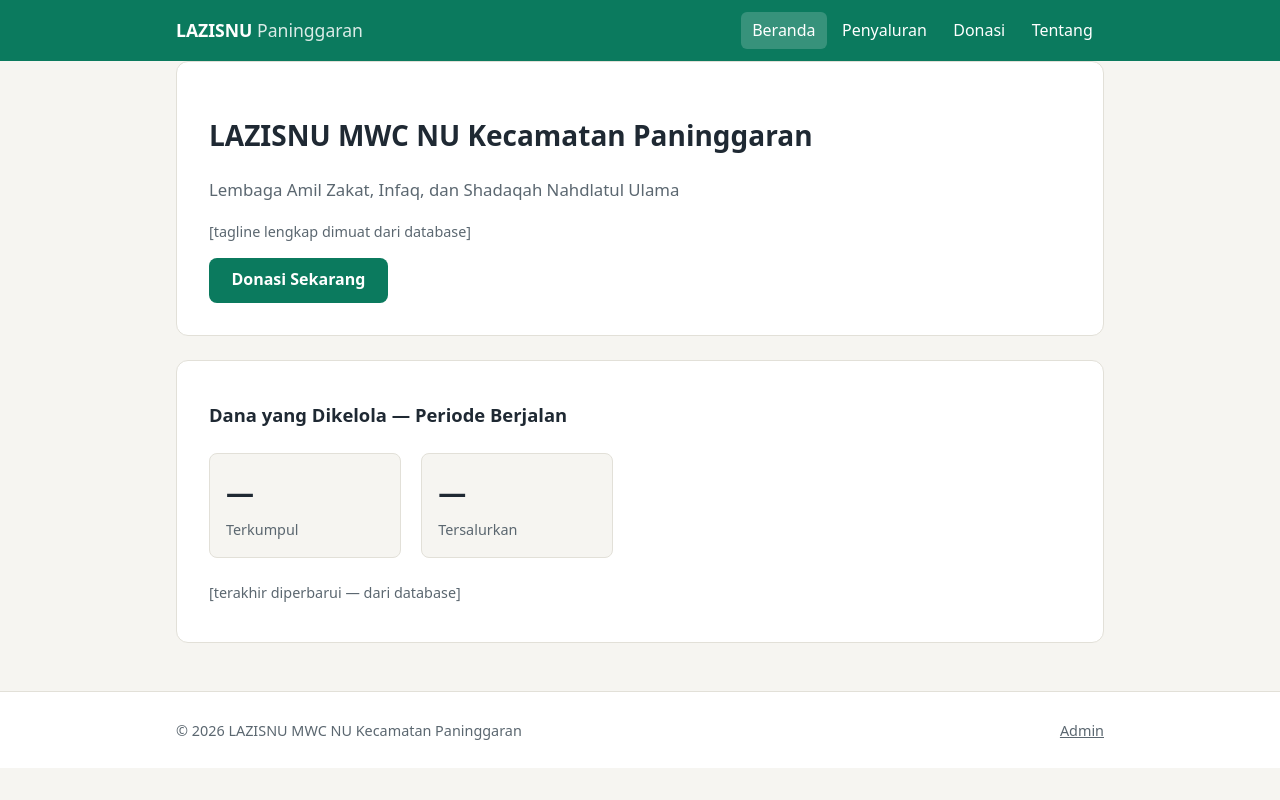
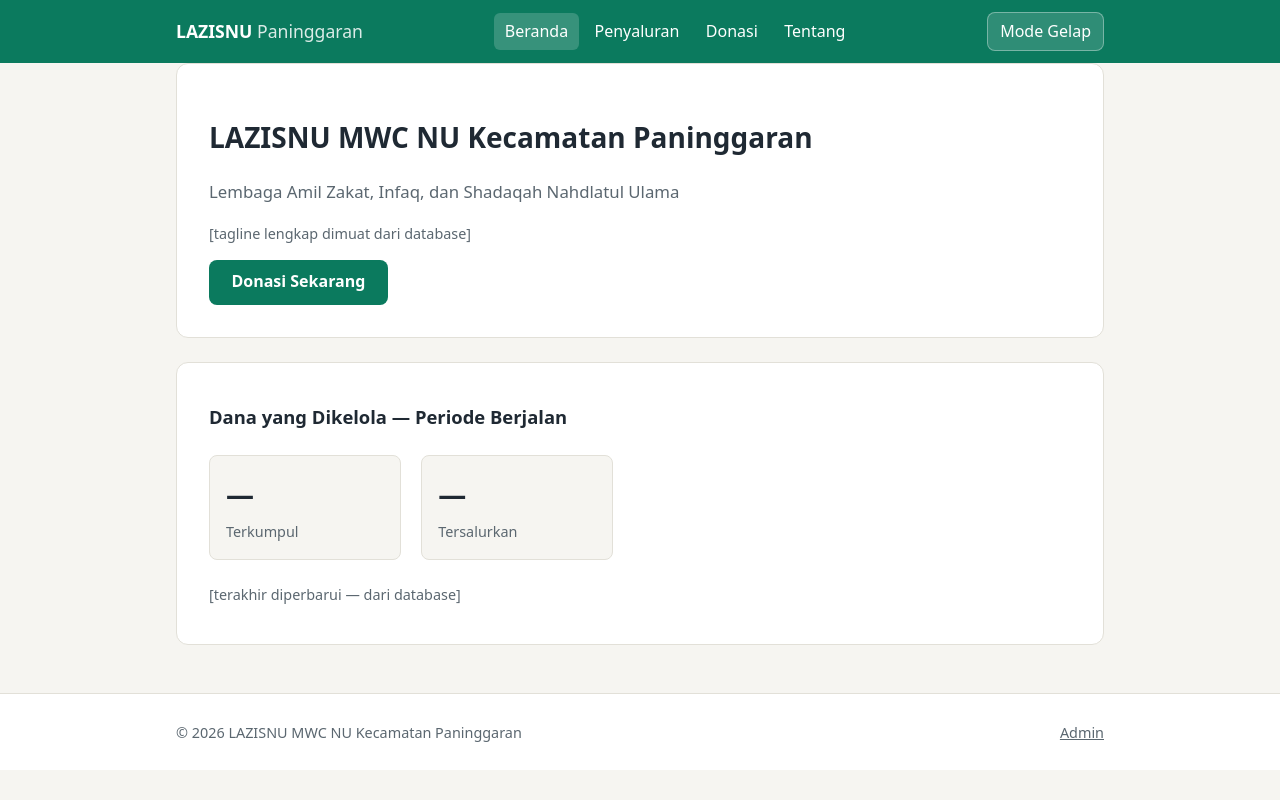
Before and after one commit to bagus01darmawan-wq/website-lazisnu, a website: page index.html in a window 1280 px wide. Drawn offline with Linux system fonts and the light colour scheme.

Commit message:
T2: tata letak seragam + night mode (AC-07, B8) (#3)
- Tombol gelap/terang di header 5 halaman; pilihan tersimpan di perangkat (localStorage)
- Tema gelap via variabel CSS; awal mengikuti preferensi sistem bila belum ada pilihan
- Verifikasi browser: toggle dua arah OK, bertahan setelah muat ulang
- Tes QA Gelombang-1 tetap 5/5 hijau (TQ-07 menyusul di Gelombang-3 sesuai jadwal QA)

```diff
--- a/css/style.css
+++ b/css/style.css
@@ -214,3 +214,33 @@
     min-width: 0;
   }
 }
+
+/* Night mode (T2, AC-07/B8) — tema gelap via variabel; pilihan tersimpan di perangkat */
+html {
+  color-scheme: light;
+}
+
+html[data-tema="gelap"] {
+  color-scheme: dark;
+  --warna-latar: #12161a;
+  --warna-permukaan: #1b2127;
+  --warna-teks: #e8eaed;
+  --warna-teks-redup: #9aa4ae;
+  --warna-aksen: #0d9a74;
+  --warna-aksen-teks: #ffffff;
+  --warna-garis: #2c343c;
+}
+
+.tombol-tema {
+  background: rgba(255, 255, 255, 0.15);
+  color: var(--warna-aksen-teks);
+  border: 1px solid rgba(255, 255, 255, 0.35);
+  border-radius: 0.5rem;
+  padding: 0.35rem 0.75rem;
+  font: inherit;
+  cursor: pointer;
+}
+
+.tombol-tema:hover {
+  background: rgba(255, 255, 255, 0.28);
+}
--- a/index.html
+++ b/index.html
@@ -16,6 +16,7 @@
         <a href="donasi.html">Donasi</a>
         <a href="tentang.html">Tentang</a>
       </nav>
+      <button type="button" id="tombol-tema" class="tombol-tema" aria-pressed="false">Mode Gelap</button>
     </div>
   </header>
 
--- a/js/app.js
+++ b/js/app.js
@@ -1,4 +1,4 @@
-// Perilaku kecil bersama — kerangka B0 (T1). Night mode: T2.
+// Perilaku kecil bersama — T1 (tahun footer) + T2 (night mode, AC-07/B8).
 (function () {
   "use strict";
 
@@ -7,4 +7,40 @@
   if (tahun) {
     tahun.textContent = String(new Date().getFullYear());
   }
+
+  // Night mode (AC-07, B8): tombol di header; pilihan tersimpan di perangkat (localStorage).
+  var akar = document.documentElement;
+  var tombol = document.getElementById("tombol-tema");
+  var KUNCI = "lazisnu-tema";
+
+  function terapkan(gelap) {
+    akar.setAttribute("data-tema", gelap ? "gelap" : "terang");
+    if (tombol) {
+      tombol.setAttribute("aria-pressed", String(gelap));
+      tombol.textContent = gelap ? "Mode Terang" : "Mode Gelap";
+    }
+  }
+
+  var tersimpan = null;
+  try {
+    tersimpan = localStorage.getItem(KUNCI);
+  } catch (e) {
+    /* penyimpanan tak tersedia (mode privat): abaikan */
+  }
+  var awal = tersimpan !== null
+    ? tersimpan === "gelap"
+    : window.matchMedia && window.matchMedia("(prefers-color-scheme: dark)").matches;
+  terapkan(awal);
+
+  if (tombol) {
+    tombol.addEventListener("click", function () {
+      var gelap = akar.getAttribute("data-tema") !== "gelap";
+      terapkan(gelap);
+      try {
+        localStorage.setItem(KUNCI, gelap ? "gelap" : "terang");
+      } catch (e) {
+        /* abaikan */
+      }
+    });
+  }
 })();
```
Also changed, not shown: admin.html (+1 -0 lines), donasi.html (+1 -0 lines), penyaluran.html (+1 -0 lines), tentang.html (+1 -0 lines).
